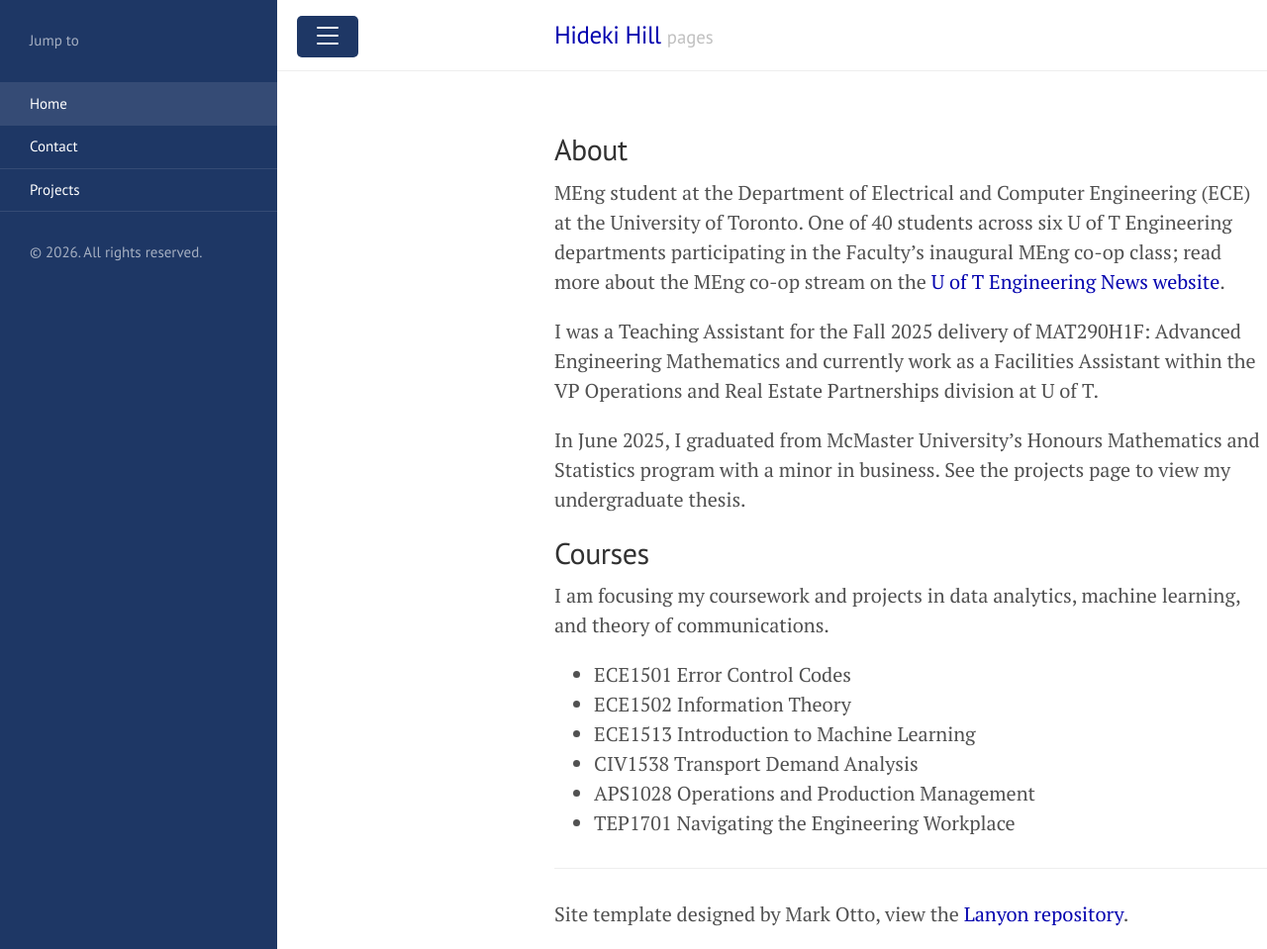
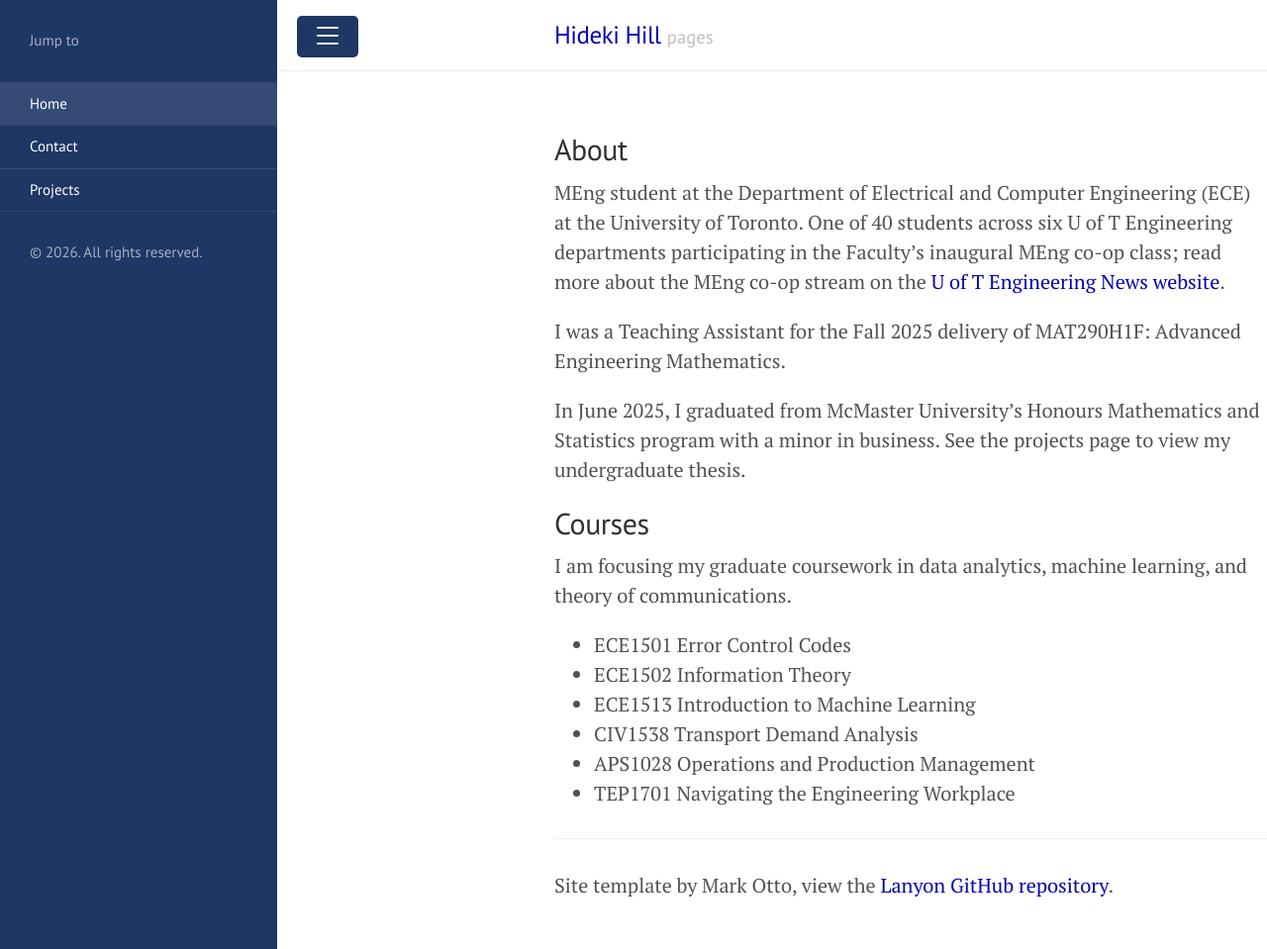
Before and after one commit to hidekihill/hidekihill.github.io, a Jekyll site: the page built from index.md, in a window 1280 px wide and 959 px high. Shown: the whole window at 99% size. Built offline with Jekyll 4.4.1, drawn with Linux system fonts in a browser that asks for light colours.

Commit message:
Update index.md

```diff
--- a/index.md
+++ b/index.md
@@ -5,14 +5,12 @@ title: Home
 ## About
 MEng student at the Department of Electrical and Computer Engineering (ECE) at the University of Toronto. One of 40 students across six U of T Engineering departments participating in the Faculty's inaugural MEng co-op class; read more about the MEng co-op stream on the [U of T Engineering News website](https://news.engineering.utoronto.ca/new-meng-co-op-program-expands-opportunities-for-graduate-students-to-gain-on-the-job-experience/).
 
-I was a Teaching Assistant for the Fall 2025 delivery of MAT290H1F: Advanced Engineering Mathematics and currently work as a Facilities Assistant within the VP Operations and Real Estate Partnerships division at U of T.
+I was a Teaching Assistant for the Fall 2025 delivery of MAT290H1F: Advanced Engineering Mathematics.
 
 In June 2025, I graduated from McMaster University's Honours Mathematics and Statistics program with a minor in business. See the projects page to view my undergraduate thesis.
 
 ## Courses
-I am focusing my coursework and projects in data analytics, machine learning, and theory of communications.
-
-
+I am focusing my graduate coursework in data analytics, machine learning, and theory of communications.
 * ECE1501 Error Control Codes
 * ECE1502 Information Theory
 * ECE1513 Introduction to Machine Learning
@@ -20,9 +18,9 @@ I am focusing my coursework and projects in data analytics, machine learning, an
 * APS1028 Operations and Production Management
 * TEP1701 Navigating the Engineering Workplace
 
-<hr>
+<hr size="5">
 
-Site template designed by Mark Otto, view the [Lanyon repository](https://github.com/poole/lanyon).
+Site template by Mark Otto, view the [Lanyon GitHub repository](https://github.com/poole/lanyon).
 
 <!-- <div class="posts">
   {% for post in paginator.posts %}
```
